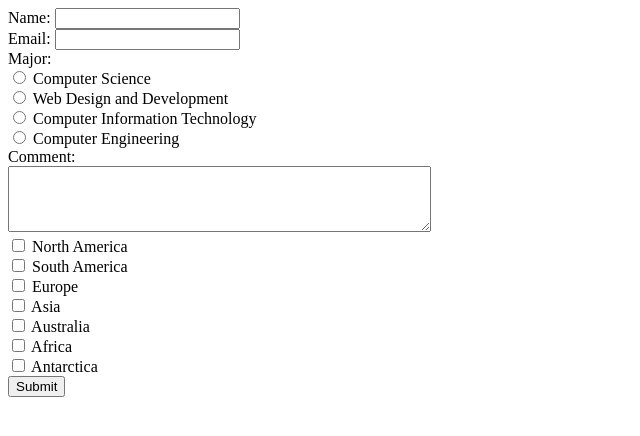
After one commit to Stavista/CS313-php, a PHP site: page /web/TeamTeach/week3/index.php in a window 1280 px wide. The commit adds this page. Shown: the top 436 px of the page, without its empty margins (0-640 px from the left). Run offline with PHP 8.4, Linux system fonts and the light colour scheme.

Commit message:
Team Teach 03

```diff
--- /dev/null
+++ b/web/TeamTeach/week3/index.php
@@ -0,0 +1,36 @@
+<!DOCTYPE html>
+<html>
+    <head>
+        <meta charset="utf-8"/>
+        <title></title>
+    </head>
+    <body>
+        <form method="post" action="results.php">
+            Name: <input type="text" name="name"><br>
+
+            Email: <input type="text" name="email"><br>
+
+            Major:<br>
+            <input type="radio" name="major" value="Computer Science"> Computer Science<br>
+            <input type="radio" name="major" value="Web Design and Development"> Web Design and Development<br>
+            <input type="radio" name="major" value="Computer Information Technology"> Computer Information Technology<br>
+            <input type="radio" name="major" value="Computer Engineering"> Computer Engineering<br>
+
+            Comment:<br>
+            <textarea rows="4" cols="50" name="comment"></textarea><br>
+
+            <input type="checkbox" name="country[]" value="na"> North America<br>
+            <input type="checkbox" name="country[]" value="sa"> South America<br>
+            <input type="checkbox" name="country[]" value="eu"> Europe<br>
+            <input type="checkbox" name="country[]" value="as"> Asia <br>
+            <input type="checkbox" name="country[]" value="au"> Australia<br>
+            <input type="checkbox" name="country[]" value="af"> Africa<br>
+            <input type="checkbox" name="country[]" value="an"> Antarctica<br>
+
+            <input type="submit" name="submit" value="Submit">
+        </form>
+
+
+
+    </body>
+</html>
```
Also changed, not shown: web/TeamTeach/week3/results.php (added, +24 -0 lines), web/style.css (line endings or trailing spaces).
